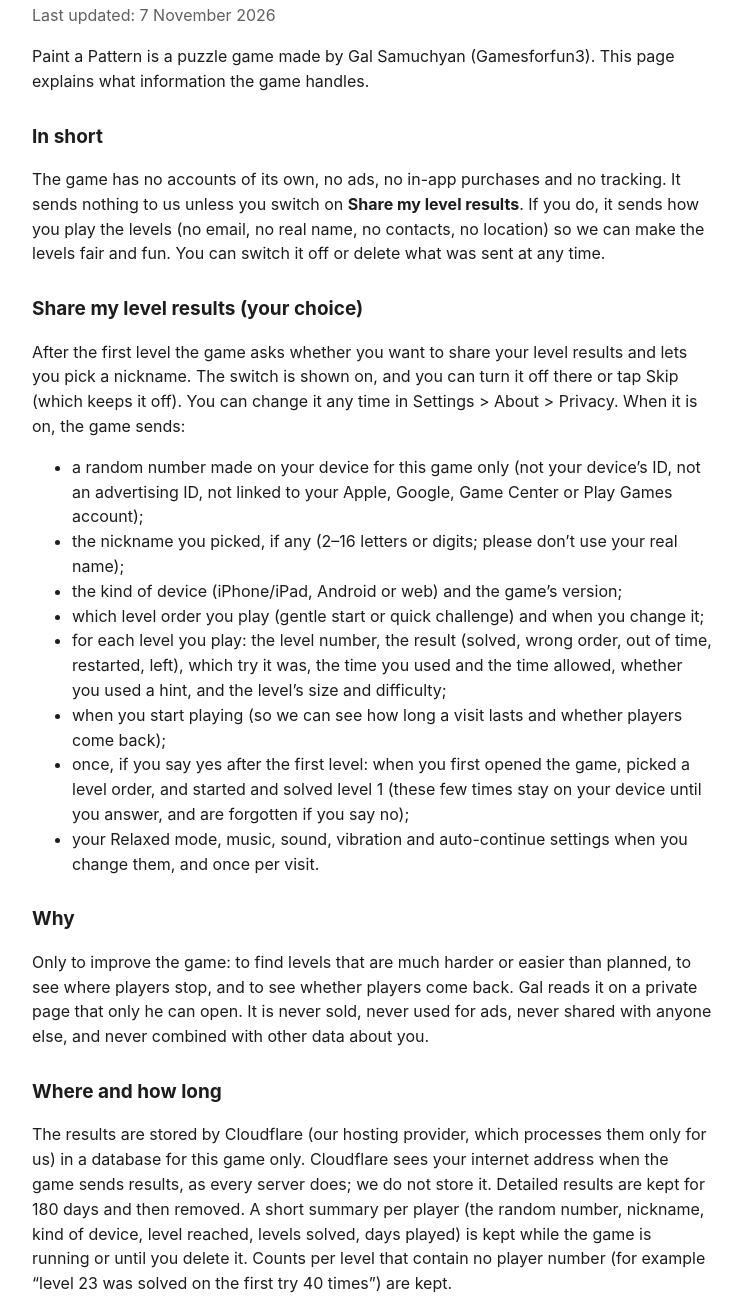
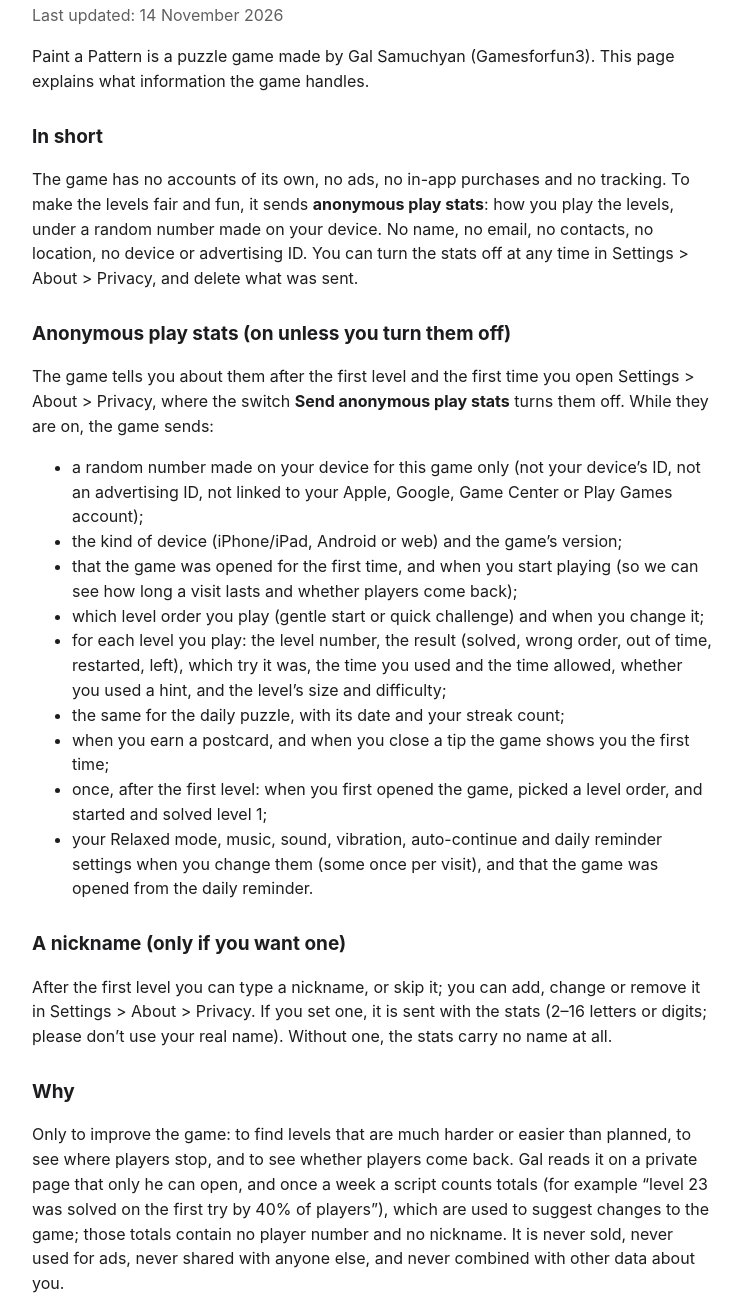
Before and after one commit to Gamesforfun3/gamesforfun3.github.io, a plain HTML site: page paint-a-pattern/privacy/index.html in a window 1280 px wide. Shown: the part 107-1406 px from the top of the page, without its empty margins (268-1010 px from the left). Drawn offline with Linux system fonts and the light colour scheme.

Commit message:
Paint a Pattern privacy: anonymous play stats for all players (switch to turn off)

```diff
--- a/paint-a-pattern/privacy/index.html
+++ b/paint-a-pattern/privacy/index.html
@@ -15,40 +15,49 @@
 </head>
 <body>
 <h1>Paint a Pattern – Privacy Policy</h1>
-<p class="muted">Last updated: 7 November 2026</p>
+<p class="muted">Last updated: 14 November 2026</p>
 
 <p>Paint a Pattern is a puzzle game made by Gal Samuchyan (Gamesforfun3). This page explains what
 information the game handles.</p>
 
 <h2>In short</h2>
-<p>The game has no accounts of its own, no ads, no in-app purchases and no tracking. It sends nothing to us unless you
-switch on <b>Share my level results</b>. If you do, it sends how you play the levels (no email, no real name, no
-contacts, no location) so we can make the levels fair and fun. You can switch it off or delete what was sent at any
-time.</p>
+<p>The game has no accounts of its own, no ads, no in-app purchases and no tracking. To make the levels fair and fun,
+it sends <b>anonymous play stats</b>: how you play the levels, under a random number made on your device. No name, no
+email, no contacts, no location, no device or advertising ID. You can turn the stats off at any time in Settings &gt;
+About &gt; Privacy, and delete what was sent.</p>
 
-<h2>Share my level results (your choice)</h2>
-<p>After the first level the game asks whether you want to share your level results and lets you pick a nickname.
-The switch is shown on, and you can turn it off there or tap Skip (which keeps it off). You can change it any time in
-Settings &gt; About &gt; Privacy. When it is on, the game sends:</p>
+<h2>Anonymous play stats (on unless you turn them off)</h2>
+<p>The game tells you about them after the first level and the first time you open Settings &gt; About &gt; Privacy,
+where the switch <b>Send anonymous play stats</b> turns them off. While they are on, the game sends:</p>
 <ul>
 <li>a random number made on your device for this game only (not your device&rsquo;s ID, not an advertising ID, not
 linked to your Apple, Google, Game Center or Play Games account);</li>
-<li>the nickname you picked, if any (2&ndash;16 letters or digits; please don&rsquo;t use your real name);</li>
 <li>the kind of device (iPhone/iPad, Android or web) and the game&rsquo;s version;</li>
+<li>that the game was opened for the first time, and when you start playing (so we can see how long a visit lasts and
+whether players come back);</li>
 <li>which level order you play (gentle start or quick challenge) and when you change it;</li>
 <li>for each level you play: the level number, the result (solved, wrong order, out of time, restarted, left), which
 try it was, the time you used and the time allowed, whether you used a hint, and the level&rsquo;s size and
 difficulty;</li>
-<li>when you start playing (so we can see how long a visit lasts and whether players come back);</li>
-<li>once, if you say yes after the first level: when you first opened the game, picked a level order, and started
-and solved level 1 (these few times stay on your device until you answer, and are forgotten if you say no);</li>
-<li>your Relaxed mode, music, sound, vibration and auto-continue settings when you change them, and once per visit.</li>
+<li>the same for the daily puzzle, with its date and your streak count;</li>
+<li>when you earn a postcard, and when you close a tip the game shows you the first time;</li>
+<li>once, after the first level: when you first opened the game, picked a level order, and started and solved
+level 1;</li>
+<li>your Relaxed mode, music, sound, vibration, auto-continue and daily reminder settings when you change them (some
+once per visit), and that the game was opened from the daily reminder.</li>
 </ul>
+
+<h2>A nickname (only if you want one)</h2>
+<p>After the first level you can type a nickname, or skip it; you can add, change or remove it in Settings &gt; About
+&gt; Privacy. If you set one, it is sent with the stats (2&ndash;16 letters or digits; please don&rsquo;t use your real
+name). Without one, the stats carry no name at all.</p>
 
 <h2>Why</h2>
 <p>Only to improve the game: to find levels that are much harder or easier than planned, to see where players stop,
-and to see whether players come back. Gal reads it on a private page that only he can open. It is never sold, never
-used for ads, never shared with anyone else, and never combined with other data about you.</p>
+and to see whether players come back. Gal reads it on a private page that only he can open, and once a week a script
+counts totals (for example &ldquo;level 23 was solved on the first try by 40% of players&rdquo;), which are used to
+suggest changes to the game; those totals contain no player number and no nickname. It is never sold, never used for
+ads, never shared with anyone else, and never combined with other data about you.</p>
 
 <h2>Where and how long</h2>
 <p>The results are stored by Cloudflare (our hosting provider, which processes them only for us) in a database for
@@ -59,22 +68,23 @@ delete it. Counts per level that contain no player number (for example &ldquo;le
 40 times&rdquo;) are kept.</p>
 
 <h2>Switching off and deleting</h2>
-<p>Settings &gt; About &gt; Privacy &gt; Share my level results: off stops all sending at once and drops anything not yet sent.
-Settings &gt; About &gt; Privacy &gt; Delete my data removes everything sent from your device (the player summary and all
-detailed results) and starts a new random number. If you deleted the game before doing this, email us with your
-nickname and we will remove it.</p>
+<p>Settings &gt; About &gt; Privacy &gt; Send anonymous play stats: off stops all sending at once and drops anything not
+yet sent. Settings &gt; About &gt; Privacy &gt; Delete my data removes everything sent from your device (the player
+summary and all detailed results), turns the stats off and starts a new random number. If you deleted the game before
+doing this, email us (with your nickname, if you set one) and we will remove it.</p>
 
 <h2>What stays on your device</h2>
 <p>Your level progress, your settings (such as Relaxed mode) and a record of your attempts are saved on your own
-device so the game can remember where you are. Results waiting to be sent (when sharing is on and you are offline)
-are also kept on the device until they are sent.</p>
+device so the game can remember where you are. Stats waiting to be sent (when you are offline) are also kept on the
+device until they are sent; turning the stats off drops them.</p>
 
 <h2>Daily reminder</h2>
 <p>If you turn on the daily reminder (it is off until you say yes), the game asks your phone to show a short note on
 days when today's puzzle is still waiting. These reminders are local: they are set up by the game on your device and
 shown by your phone; no server sends them and nothing about them leaves your device. Your reminder choice and time
-stay on this device. Turn it off in Settings &gt; Daily reminder or in your phone's settings. If sharing is on, the
-game also sends whether the reminder was turned on or off, like its other settings.</p>
+stay on this device. Turn it off in Settings &gt; Daily reminder or in your phone's settings. While the stats are on,
+the game also sends whether the reminder was turned on or off, like its other settings, and that the game was opened
+from a reminder.</p>
 
 <h2>Continuing on your other devices</h2>
 <p>So you can carry on where you stopped on another iPhone, iPad or Android device, your level progress and
@@ -83,12 +93,12 @@ your own Google Play Games account on Android. This happens only when you are si
 device; otherwise everything stays on the device. It is stored by Apple or Google under your account and their
 privacy policies; we do not receive it, see it or store it anywhere. The game shows your Game Center or Play
 Games name only on your own screen. Deleting the app deletes the copy on the device; the copy in your account can
-be removed in your iCloud or Google Play Games settings. Your sharing choice and random number are not copied to
+be removed in your iCloud or Google Play Games settings. Your stats choice and random number are not copied to
 your other devices.</p>
 
 <h2>Children</h2>
 <p>The game asks for no real names, emails or contact details. A nickname is optional and is checked against a short
-list of rude words. Parents can switch sharing off or delete the data in Settings &gt; About &gt; Privacy, or email us.</p>
+list of rude words. Parents can turn the stats off or delete the data in Settings &gt; About &gt; Privacy, or email us.</p>
 
 <h2>Changes</h2>
 <p>If what the game sends ever changes, this page will be updated before the change ships.</p>
```
